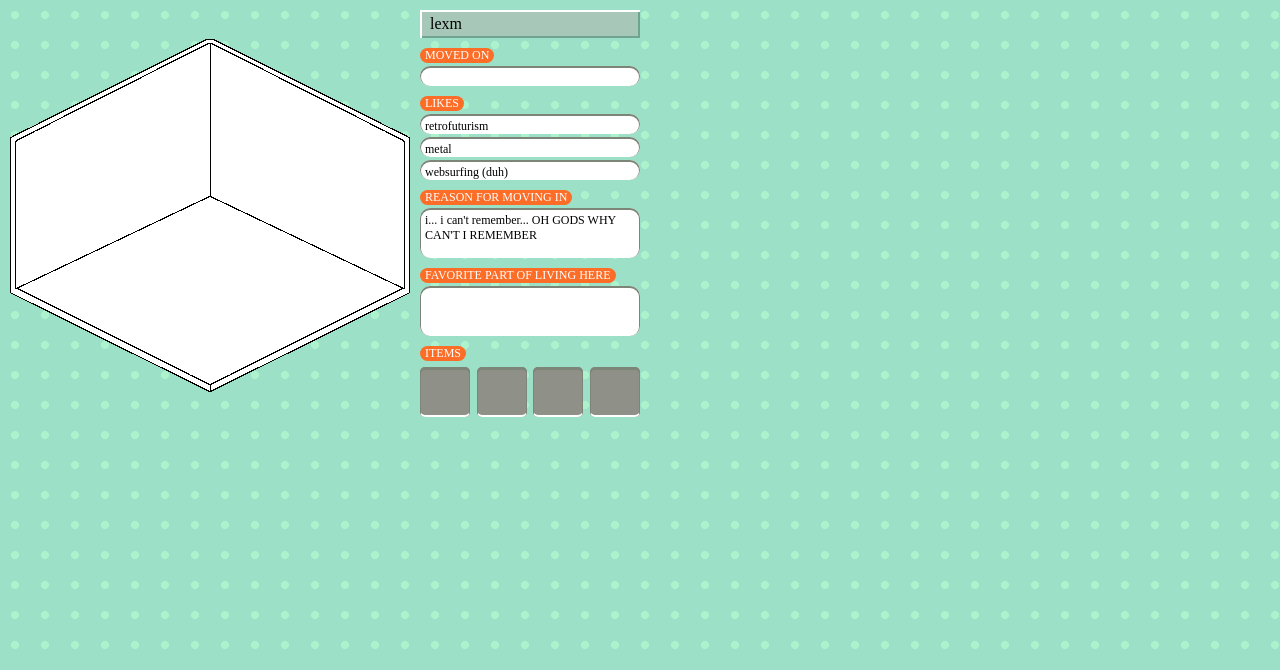
After one commit to Kirito139/lexm.leprd.space, a PHP site: page /apartment-webring-upper.html in a window 1280 px wide. The commit adds this page. Shown: the top 670 px of the page. Run offline with PHP 8.4, Linux system fonts and the light colour scheme.

Commit message:
fc2 hit counter, tac nayn, apartment

```diff
--- /dev/null
+++ b/about.php
@@ -0,0 +1,3 @@
+<?php include 'header.php'; ?>
+
+<?php include 'footer.php'; ?>
--- /dev/null
+++ b/apartment-webring-upper.html
@@ -0,0 +1,153 @@
+<!DOCTYPE html>
+<!-- saved from url=(0088)https://darkosparko.nekoweb.org/webrings/apartments-webring/apartment-webring-upper.html -->
+<html><head><meta http-equiv="Content-Type" content="text/html; charset=UTF-8">
+
+    <style>
+
+    body {
+    background-color: #9ce1c7;
+opacity: 1;
+background-image:  radial-gradient(#acf2cc 4px, transparent 4px), radial-gradient(#acf2cc 4px, #9ce1c7 4px);
+background-size: 30px 30px;
+margin: 0;
+padding: 0;
+font-family: MS Gothic;
+    }
+
+.mainbox {
+width: 650px;
+height: 430px;
+display: flex;
+}
+
+.infobox {
+height: 100%;
+width: 220px;
+display: flex;
+flex-direction: column;
+padding-top: 10px;
+padding-bottom: 10px;
+box-sizing: border-box;
+}
+
+.roomowner {
+background-color: #a7c8b8;
+width: 100%;
+box-shadow: 2px 2px 0px 0px white inset, -2px -2px 0px 0px #6fa590 inset;
+padding: 5px 10px;
+box-sizing: border-box;
+margin-bottom: 10px;
+}
+
+.infoboxtitle {
+background-color: #fc6d27;
+color: white;
+border-radius: 10px;
+width: fit-content;
+box-sizing: border-box;
+padding: 0px 5px;
+margin-bottom: 3px;
+font-size: 12px;
+}
+
+.infoboxspace {
+width: 100%;
+height: 20px;
+background-color: white;
+border-radius: 10px;
+margin-bottom: 10px;
+box-shadow: 0px 1px 0px 1px #7d8578 inset, 0px -2px 0px 0px white inset;
+box-sizing: border-box;
+padding: 5px;
+overflow: scroll;
+font-size: 12px;
+-ms-overflow-style: none;  /* IE and Edge */
+scrollbar-width: none;  /* Firefox */
+}
+
+.infoboxspace::-webkit-scrollbar {
+display: none;
+}
+
+.itemspace {
+width: 100%;
+height: 55px;
+display: flex;
+align-items: center;
+justify-content: space-between;
+}
+
+.itembox {
+height: 50px;
+width: 50px;
+background-color:  #8f9087;
+border-radius: 5px;
+box-shadow: 0px 2px 0px 1px #7d8578 inset, 0px -2px 0px 0px white inset;
+display: flex;
+justify-content: center;
+align-items: center;
+box-sizing: border-box;
+padding: 5px;
+}
+
+.itembox img {
+width: 100%;
+height: auto;
+}
+
+.roombox {
+width: 400px;
+height: 353px;
+}
+
+html {
+    cursor:  url(https://file.garden/ZmFfhSOgiFXI9ZBU/cursors/tomodachi-life-hand.png), auto;
+    }
+
+.roomowner a {
+all: unset;
+cursor:  url(https://file.garden/ZmFfhSOgiFXI9ZBU/cursors/tomodachi-life-point.png), auto;
+}
+
+    </style>
+    <style>:is([id*='google_ads_iframe'],[id*='taboola-'],.taboolaHeight,.taboola-placeholder,#top-ad,#credential_picker_container,#credentials-picker-container,#credential_picker_iframe,[id*='google-one-tap-iframe'],#google-one-tap-popup-container,.google-one-tap__module,.google-one-tap-modal-div,#amp_floatingAdDiv,#ez-content-blocker-container) {display:none!important;min-height:0!important;height:0!important;}</style></head>
+    <body>
+
+    <div class="mainbox">
+
+    <div style="height: 100%; margin-left: 10px; display: flex; align-items: center; margin-right: 10px;">
+    <div class="roombox"><img src="./apartment-webring-upper_files/isometric-room-placeholder.png"></div>
+    </div>
+
+    <div class="infobox">
+    <div class="roomowner"><a href="http://lexm.leprd.space" target="parent">lexm</a></div>  <!-- PLS CHANGE THE LINK HREF! -->
+
+    <div class="infoboxtitle">MOVED ON</div>
+    <div class="infoboxspace" style="padding: 4px 5px"></div>
+
+    <div class="infoboxtitle">LIKES</div>
+    <div class="infoboxspace" style="margin-bottom: 3px;">retrofuturism</div>
+    <div class="infoboxspace" style="margin-bottom: 3px;">metal</div>
+    <div class="infoboxspace">websurfing (duh)</div>
+
+    <div class="infoboxtitle">REASON FOR MOVING IN</div>
+    <div class="infoboxspace" style="height: 50px;">i... i can't remember... OH GODS WHY CAN'T I
+        REMEMBER</div>
+
+    <div class="infoboxtitle">FAVORITE PART OF LIVING HERE</div>
+    <div class="infoboxspace" style="height: 50px;"></div>
+
+    <div class="infoboxtitle">ITEMS</div>
+    <div class="itemspace">
+    <div class="itembox" id="item1"></div>
+    <div class="itembox" id="item2"></div>
+    <div class="itembox" id="item3"></div>
+    <div class="itembox" id="item4"></div>
+    </div>
+    </div>
+
+
+    </div>
+
+
+</body></html>
--- a/changelog.html
+++ b/changelog.html
@@ -7,6 +7,7 @@
     <body>
         <p style="word-wrap: break-word; white-space: pre-wrap;">
         # Changelog
+        08/29/12025: switch to fc2 hit counter, some other small changes.
         08/04/12025: added jsaniken's button
         07/31/12025: made a logo for myself and added some antipixels and buttons. the site seems to
         have sprung a leak... <br>
```
Also changed, not shown: index.php (+45 -23 lines), styles.css (+4 -4 lines), apartment-webring-upper_files/isometric-room-placeholder.png (added), footer.php (added), header.php (added).
